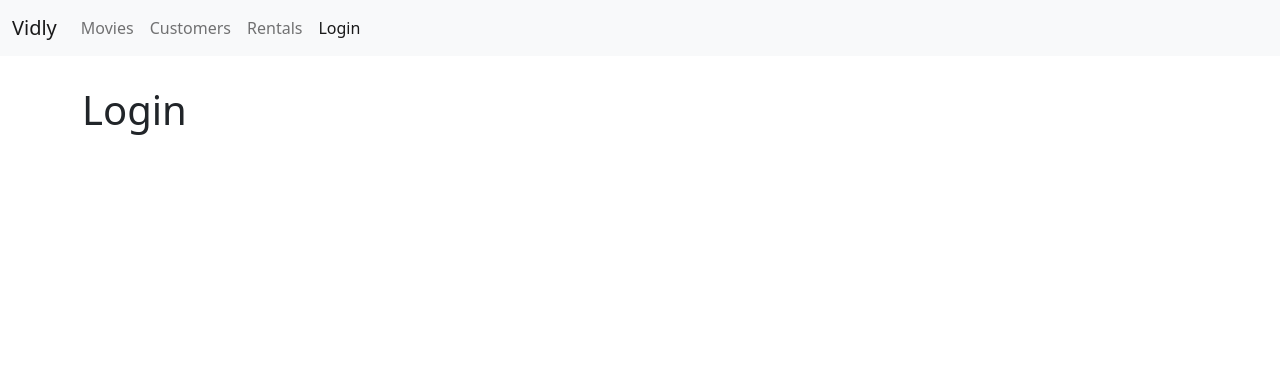
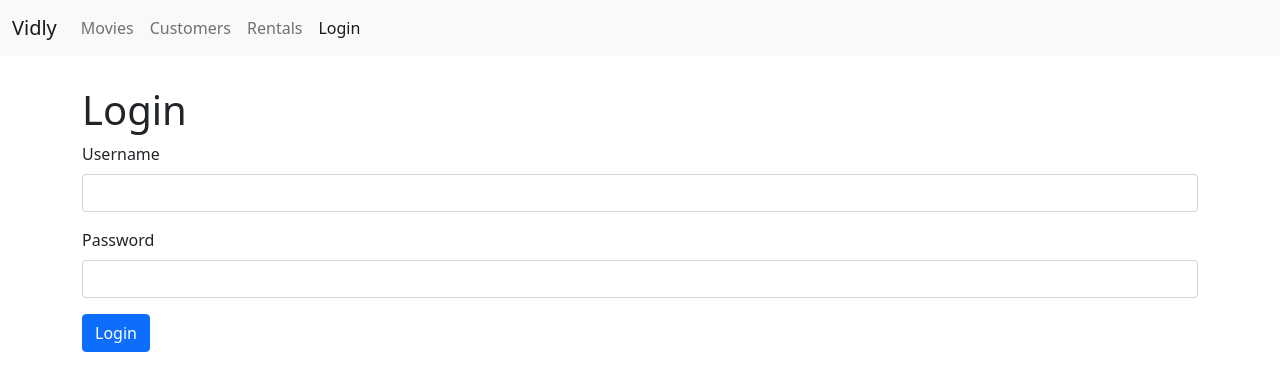
Before and after one commit to jstnhwang/vidly, a React (Create React App) app: page /login in a window 1280 px wide. Shown: the top 390 px of the page. Built offline with nearby package versions, Linux system fonts and the light colour scheme.

Commit message:
Add login, password input and submit to Login form

```diff
--- a/src/components/loginForm.jsx
+++ b/src/components/loginForm.jsx
@@ -2,7 +2,28 @@
 
 class LoginForm extends Component {
   render() {
-    return <h1>Login</h1>;
+    return (
+      <div>
+        <h1>Login</h1>
+        <form>
+          <div className="mb-3">
+            <label htmlFor="username" className="form-label">
+              Username
+            </label>
+            <input type="username" className="form-control" id="username" aria-describedby="username" />
+          </div>
+          <div className="mb-3">
+            <label htmlFor="password" className="form-label">
+              Password
+            </label>
+            <input type="password" className="form-control" id="password" />
+          </div>
+          <button type="submit" className="btn btn-primary">
+            Login
+          </button>
+        </form>
+      </div>
+    );
   }
 }
 
```
